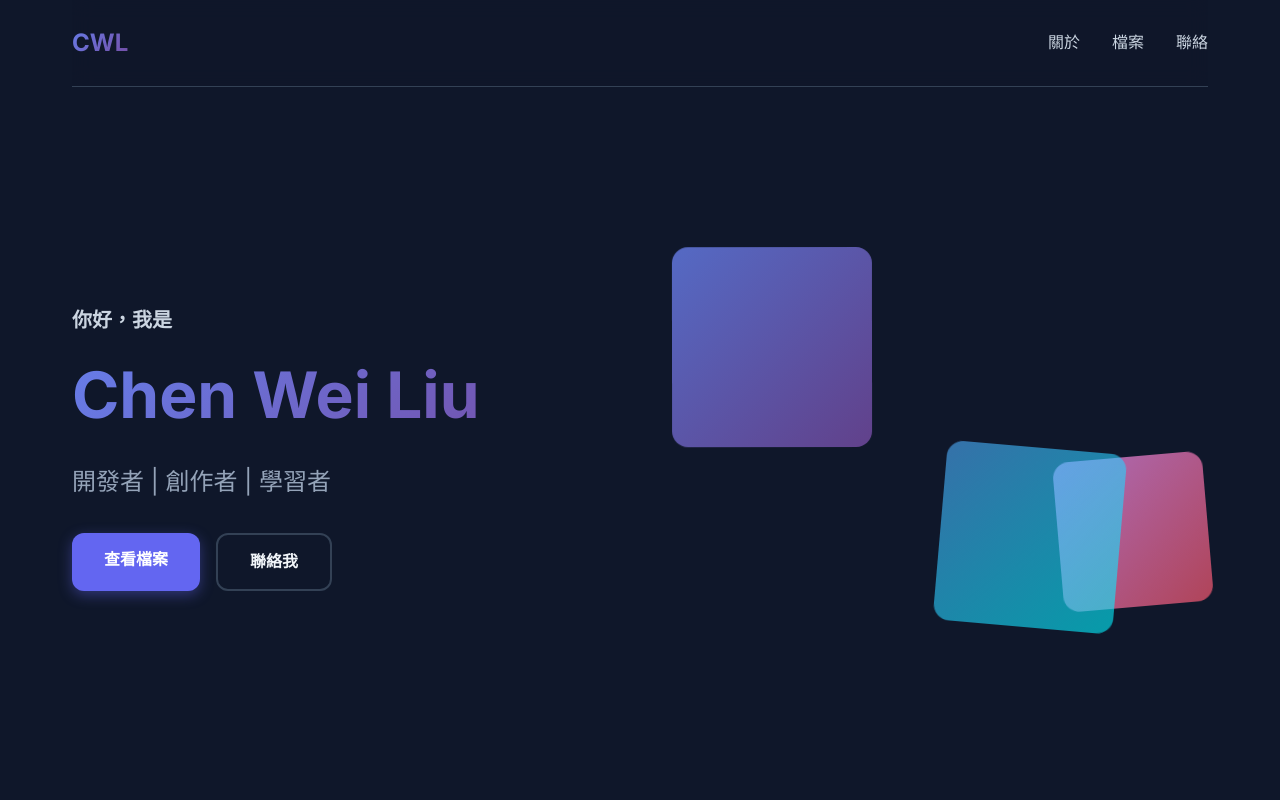
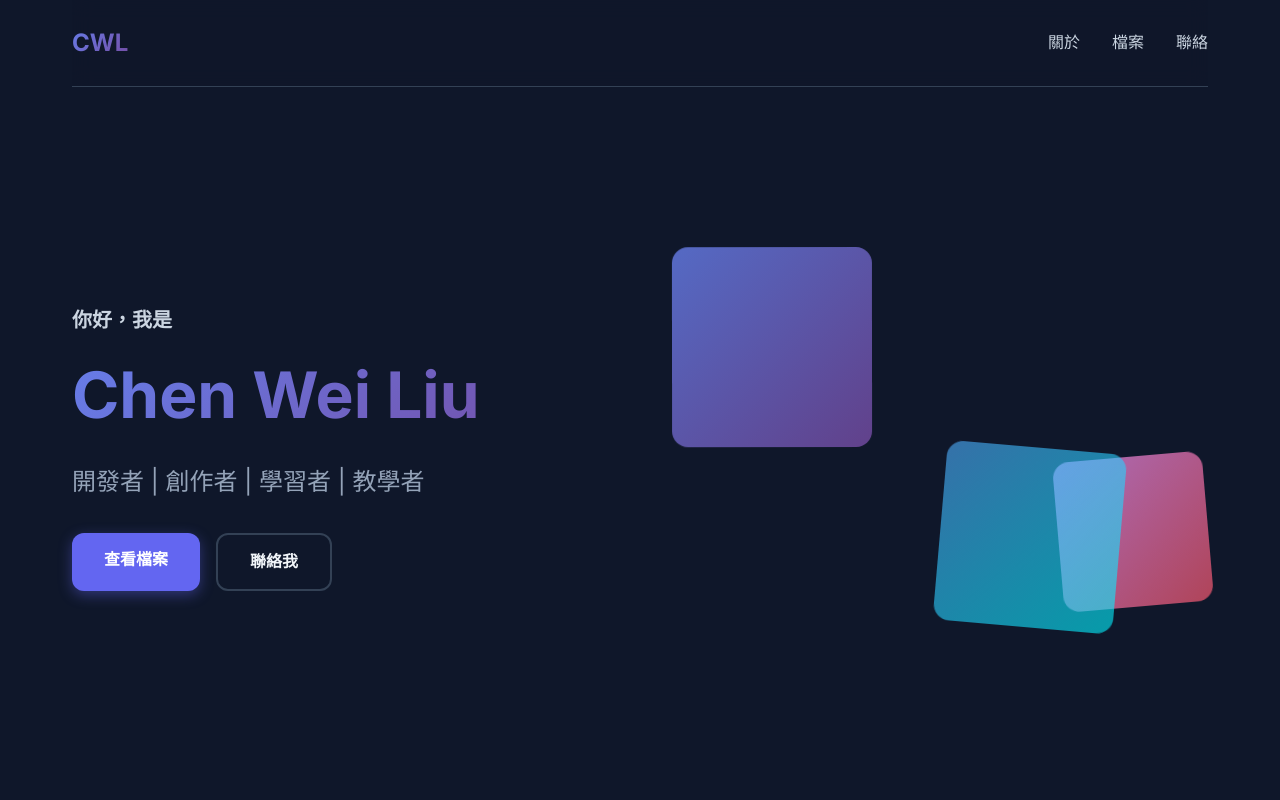
Before and after one commit to ChenWeiLiu/ChenWeiLiu.github.io, a plain HTML site: page index.html in a window 1280 px wide. Shown: the top 800 px of the page. Drawn offline with Linux system fonts and the light colour scheme.

Commit message:
調整頁面

```diff
--- a/index.html
+++ b/index.html
@@ -32,7 +32,7 @@
                         <span class="greeting">你好，我是</span>
                         <span class="name">Chen Wei Liu</span>
                     </h1>
-                    <p class="hero-subtitle">開發者 | 創作者 | 學習者</p>
+                    <p class="hero-subtitle">開發者 | 創作者 | 學習者 | 教學者</p>
                     <div class="hero-buttons">
                         <a href="#files" class="btn btn-primary">查看檔案</a>
                         <a href="#contact" class="btn btn-secondary">聯絡我</a>
```
